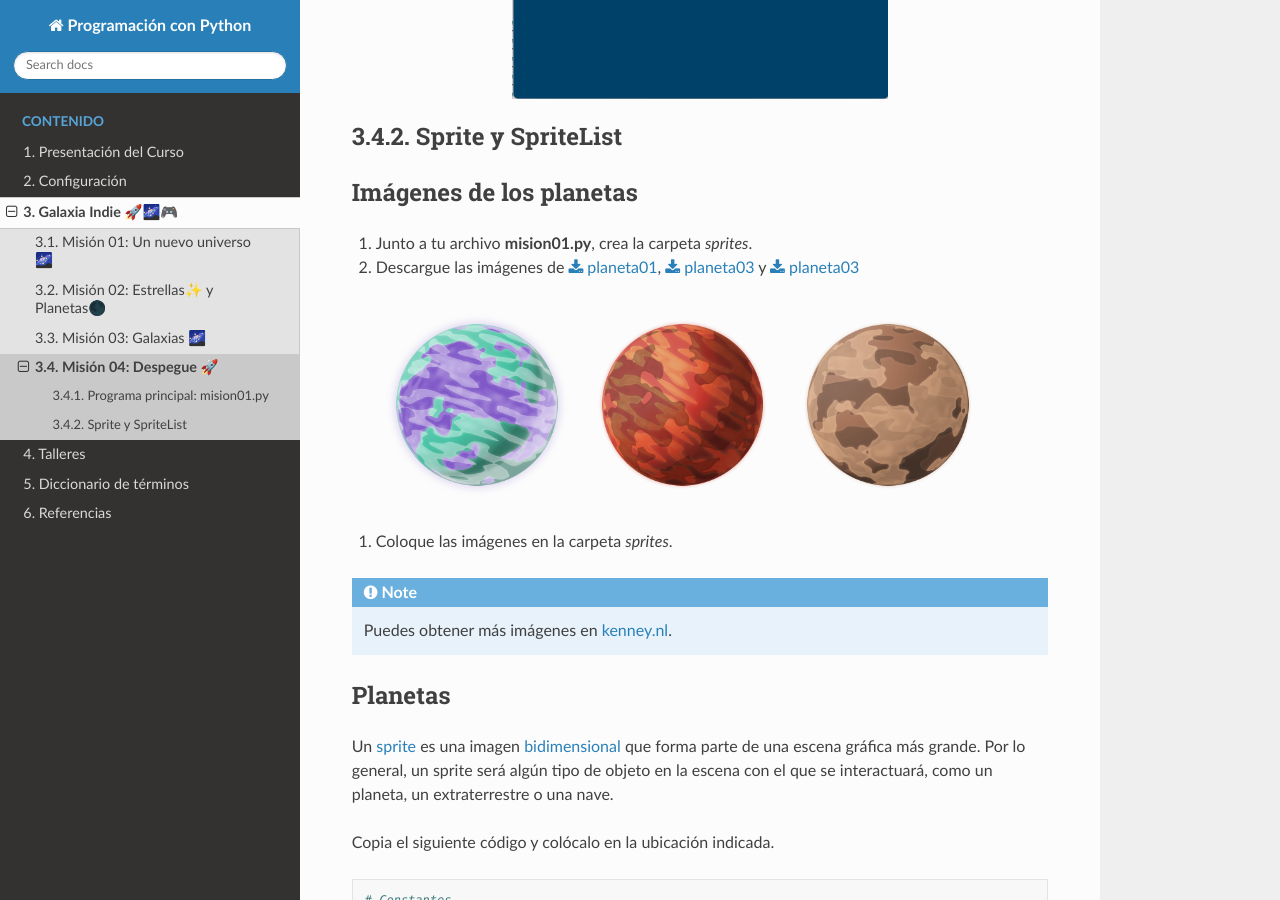
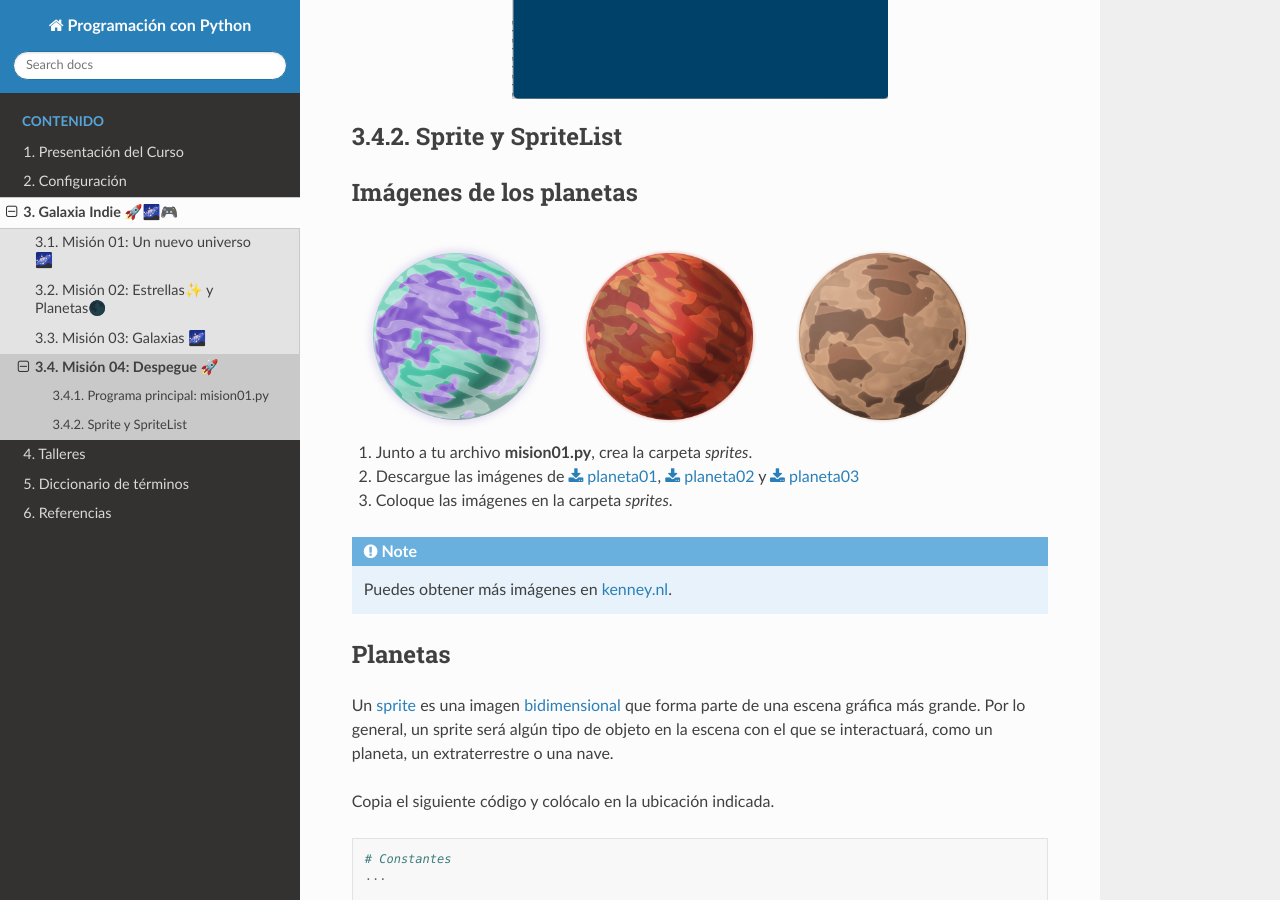
Before and after one commit to aavendan/programacion-python, a Sphinx documentation site: the page built from docs/source/sesiones/sesion04.rst, in a window 1280 px wide and 900 px high, scrolled down 1310 px. Built offline with Sphinx 7.4.7 and the Read the Docs theme 3.1.0, drawn with Linux system fonts in a browser that asks for light colours.

Commit message:
reordering

```diff
--- a/docs/source/sesiones/sesion04.rst
+++ b/docs/source/sesiones/sesion04.rst
@@ -60,10 +60,7 @@
 .. rubric:: Imágenes de los planetas
   :heading-level: 2
 
-#. Junto a tu archivo **mision01.py**, crea la carpeta `sprites`.
-#. Descargue las imágenes de :download:`planeta01 <../img/sesion04/planeta01.png>`, :download:`planeta03 <../img/sesion04/planeta03.png>` y :download:`planeta03 <../img/sesion04/planeta03.png>`
-
-  .. container:: gallery
+.. container:: gallery
 
     .. image:: ../img/sesion04/planeta01.png
       :width: 30%
@@ -77,6 +74,8 @@
       :width: 30%
       :alt: Planeta03
 
+#. Junto a tu archivo **mision01.py**, crea la carpeta `sprites`.
+#. Descargue las imágenes de :download:`planeta01 <../img/sesion04/planeta01.png>`, :download:`planeta02 <../img/sesion04/planeta02.png>` y :download:`planeta03 <../img/sesion04/planeta03.png>`
 #. Coloque las imágenes en la carpeta `sprites`.
 
 .. note::
```
